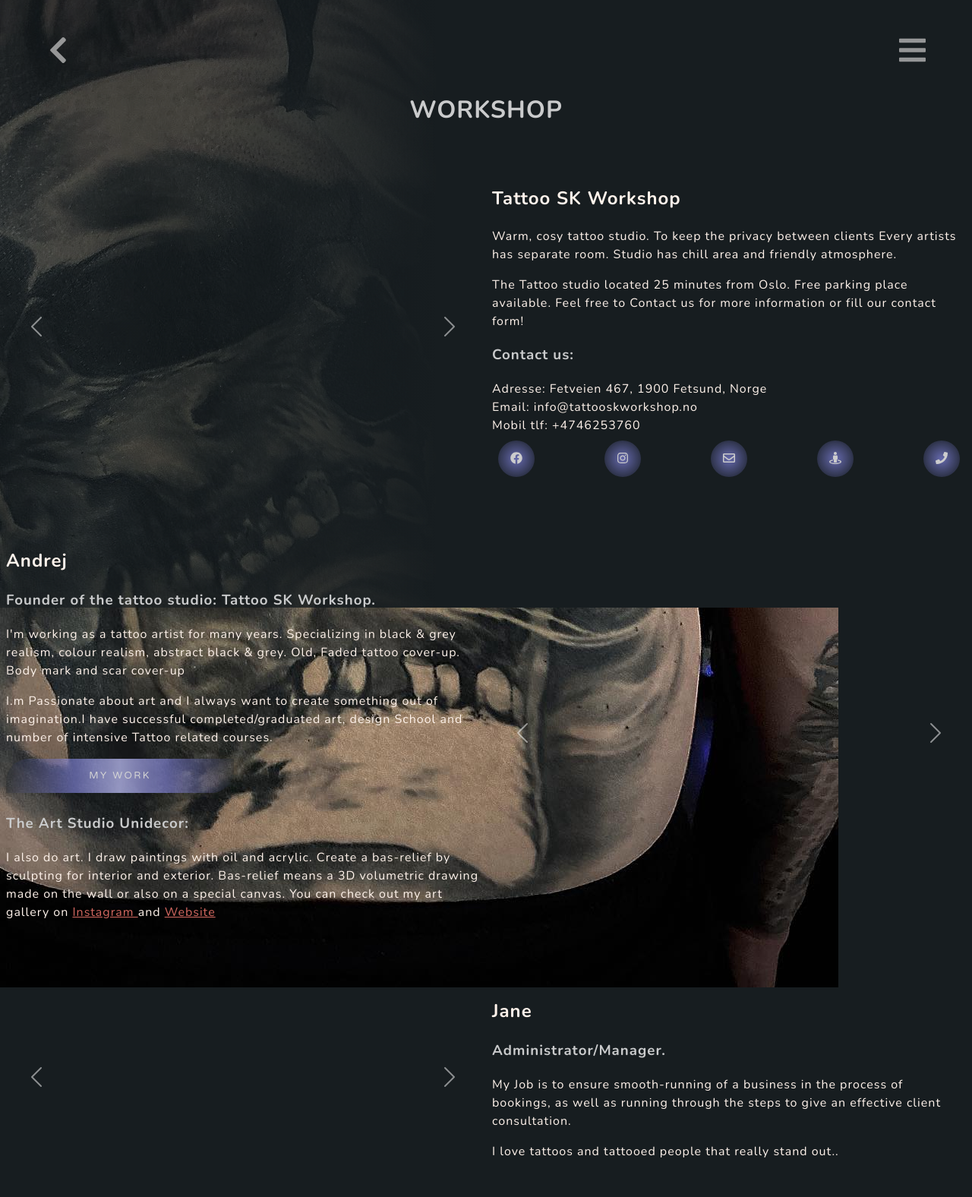
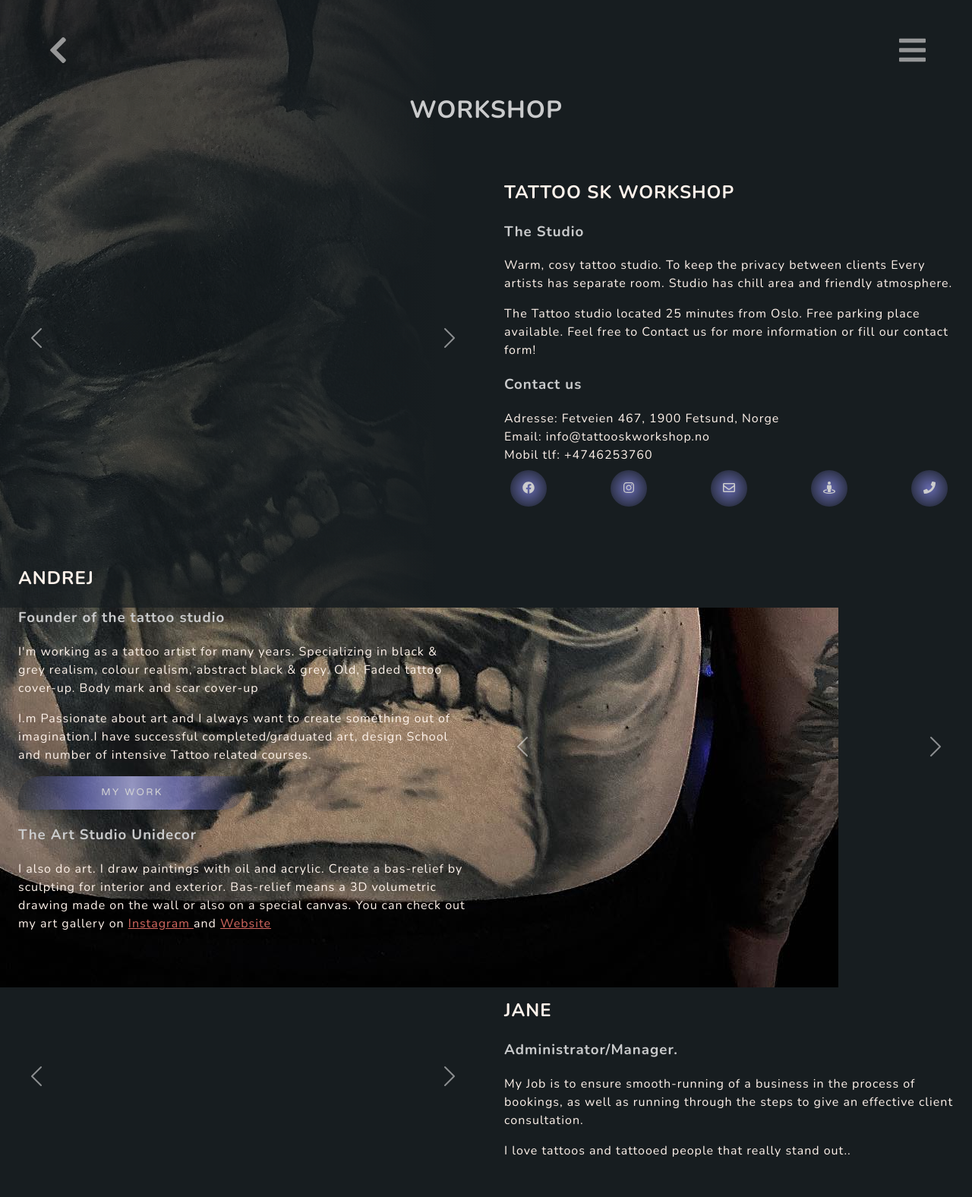
Before and after one commit to rp42dev/TattooSkWorkshop, a Django app: page /workshop/ in a window 1280 px wide. Shown: the whole page at 76% size. After the commit the page ends 1523 px from the top, so only its background shows below. Run offline with Django 3.2, Linux system fonts and the light colour scheme; data that the repository does not hold is empty; parts of the project's set-up code (start-up, migrations or seed data) failed here and were passed over; some libraries are stand-ins or nearby versions.

Commit message:
change text style and info

```diff
--- a/workshop/templates/includes/about.html
+++ b/workshop/templates/includes/about.html
@@ -1,6 +1,6 @@
 {% load i18n %}
 {% load thumbnail %}
-<section class="row my-4">
+<section class="row my-6">
 
     <div class="col-12 col-lg-6 position-relative padding-0">
         <div id="carouselExampleControls" class="carousel slide carousel-fade" data-bs-ride="carousel">
@@ -43,12 +43,13 @@
     </div>
 
     <div class="col-12 col-lg-6 d-flex">
-        <div class="my-auto p-2 text-white w-100">
+        <div class="my-auto p-2 p-sm-4 p-sm-4 text-white w-100">
             <div class="me-auto">
                 {% get_current_language as LANGUAGE_CODE %}
 
-                <h2>Tattoo SK Workshop</h2>
+                <h2 class="text-uppercase">Tattoo SK Workshop</h2>
                 {% if LANGUAGE_CODE == "en" %}
+                <h3 class="text-light">The Studio</h3>
                 <p>
                     Warm, cosy tattoo studio. To keep the privacy between clients Every artists has separate room.
                     Studio has chill area and friendly atmosphere.
@@ -59,9 +60,10 @@
                 </p>
 
                 <h3 class="text-light">
-                    Contact us:
+                    Contact us
                 </h3>
                 {% else %}
+                <h3 class="text-light">Tatoveringsstudioet</h3>
 
                 <p>
                     Her skal du føle deg velkommen! Koselig tatoveringsstudio, med en avslappende og vennlig atmosfære.
@@ -74,7 +76,7 @@
                 </p>
 
                 <h3 class="text-light">
-                    Kontakt oss:
+                    Kontakt oss
                 </h3>
                 {% endif %}
 
--- a/workshop/templates/includes/andrej.html
+++ b/workshop/templates/includes/andrej.html
@@ -1,17 +1,17 @@
 {% load i18n %}
 {% load thumbnail %}
-<section class="row d-flex my-4">
+<section class="row d-flex my-6">
 
     <div class="col-12 col-lg-6 d-flex justify-content-center align-items-center  order-1 order-lg-0">
 
         {% get_current_language as LANGUAGE_CODE %}
         {% if LANGUAGE_CODE == "en" %}
-        <div class="text-white p-2 me-auto">
-            <h2>Andrej</h2>
+        <div class="text-white p-2 p-sm-4 me-auto">
+            <h2 class="text-uppercase">Andrej</h2>
 
 
             <h3 class="text-light">
-                Founder of the tattoo studio: Tattoo SK Workshop.
+                Founder of the tattoo studio
             </h3>
             <p>
                 I'm working as a tattoo artist for many years.
@@ -23,27 +23,29 @@
                 I.m Passionate about art and I always want to create something out of imagination.I have successful
                 completed/graduated art, design School and number of intensive Tattoo related courses.
             </p>
-            <a class="btn mb-2" href="{% url 'artist' 'andrej' %}">My Work</a>
+            <a class="btn" href="{% url 'artist' 'andrej' %}">My Work</a>
 
             <h3 class="text-light">
-                The Art Studio Unidecor:
+                The Art Studio Unidecor
             </h3>
             <p>
                 I also do art. I draw paintings with oil and acrylic. Create a bas-relief by sculpting for interior and
                 exterior. Bas-relief means a 3D volumetric drawing made on the wall or also on a special canvas. You can
                 check out my art gallery on <a class="text-danger text-capitalize text-decoration-underline"
-                    href="https://instagram.com/andrejsbaranovs_oslo?igshid=YmMyMTA2M2Y=" target="blank" rel='noopener noreferrer'> Instagram
-                </a> and <a class="text-danger text-capitalize text-decoration-underline"href="https://www.andrejsbaranovs.com" target="blank" rel='noopener noreferrer'>Website</a>
+                    href="https://instagram.com/andrejsbaranovs_oslo?igshid=YmMyMTA2M2Y=" target="blank"
+                    rel='noopener noreferrer'> Instagram
+                </a> and <a class="text-danger text-capitalize text-decoration-underline"
+                    href="https://www.andrejsbaranovs.com" target="blank" rel='noopener noreferrer'>Website</a>
             </p>
 
-        </div>
 
-        {% else %}
-        <div class="text-light p-2 me-auto">
-            <h2>Andrej</h2>
+
+            {% else %}
+
+            <h2 class="text-uppercase">Andrej</h2>
 
             <h3 class="text-light">
-                Grunnlegger av tatoveringsstudioet: Tattoo SK Workshop.
+                Grunnlegger av tatoveringsstudioet
             </h3>
 
             <p>Jeg har jobbet som tatovør i mange år. Komfortabel med enhver realistisk eller abstrakt
@@ -52,22 +54,24 @@
 
             <p>Lidenskapelig opptatt av kunst og jeg har alltid ønske å skape noe ut fra fantasi. Jeg er
                 uteksaminert kunst, designskole og en rekke intensive tatoveringsrelaterte kurs.</p>
-            <a class="btn mb-2" href="{% url 'artist' 'andrej' %}">Mitt galleri</a>
+            <a class="btn" href="{% url 'artist' 'andrej' %}">Mitt galleri</a>
 
             <h3 class="text-light">
-                The Art Studio Unidecor:
+                The Art Studio Unidecor
             </h3>
 
             <p>Jeg driver også med kunst. Jeg tegner malerier med olje og akryl. Lag et bas-relieff ved å
                 skulpturere for interiør og eksteriør. Bas-relief betyr en 3D volumetrisk tegning laget på veggen eller
-                også på et spesielt lerret. Dere kan sjekke mitt art galleri på <a class="text-danger text-capitalize text-decoration-underline"
-                href="https://instagram.com/andrejsbaranovs_oslo?igshid=YmMyMTA2M2Y=" target="blank" rel='noopener noreferrer'> Instagram
-            </a> and <a class="text-danger text-capitalize text-decoration-underline"href="https://www.andrejsbaranovs.com" target="blank" rel='noopener noreferrer'>Nettside</a>
+                også på et spesielt lerret. Dere kan sjekke mitt art galleri på <a
+                    class="text-danger text-capitalize text-decoration-underline"
+                    href="https://instagram.com/andrejsbaranovs_oslo?igshid=YmMyMTA2M2Y=" target="blank"
+                    rel='noopener noreferrer'> Instagram
+                </a> and <a class="text-danger text-capitalize text-decoration-underline"
+                    href="https://www.andrejsbaranovs.com" target="blank" rel='noopener noreferrer'>Nettside</a>
             </p>
 
+            {% endif %}
         </div>
-        {% endif %}
-
     </div>
 
     <div class="col-12 col-lg-6 position-relative padding-0">
--- a/workshop/templates/includes/jane.html
+++ b/workshop/templates/includes/jane.html
@@ -1,6 +1,6 @@
 {% load i18n %}
 {% load thumbnail %}
-<section class="my-4 row">
+<section class="my-6 row">
     <div class="col-12 col-lg-6 position-relative padding-0">
         <div id="carousel2" class="carousel slide carousel-fade" data-bs-ride="carousel">
 
@@ -36,8 +36,8 @@
     </div>
 
     <div class="col-12 col-lg-6 d-flex justify-content-center align-items-center  order-1 order-lg-0">
-        <div class="text-white p-2 me-auto">
-            <h2>Jane</h2>
+        <div class="text-white p-2 p-sm-4 me-auto">
+            <h2 class="text-uppercase">Jane</h2>
 
             {% get_current_language as LANGUAGE_CODE %}
             {% if LANGUAGE_CODE == "en" %}
--- a/workshop/templates/workshop/workshop.html
+++ b/workshop/templates/workshop/workshop.html
@@ -21,7 +21,7 @@
 <main style="max-width:1920px;" class="page_container align-self-center col-12">
 
     <div class="col text-center">
-        <h1 class="text-light text-uppercase">{% translate "Workshop" %}</h1>
+        <h1 class="text-light page_heading text-uppercase">{% translate "Workshop" %}</h1>
     </div>
     {% include 'includes/about.html' %}
     {% include 'includes/andrej.html' %}
```
